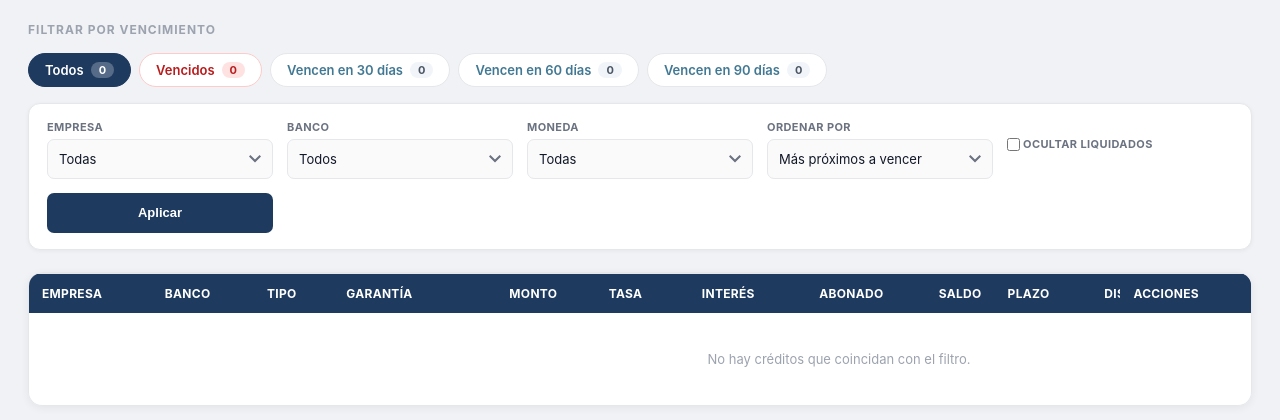
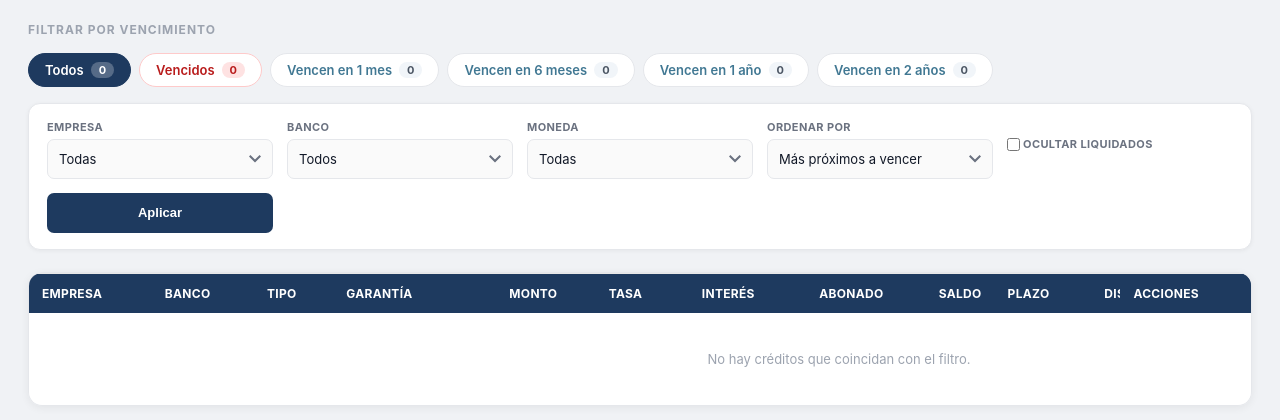
Before and after one commit to KevinLaga/lacima, a Django app: page /creditos/ in a window 1280 px wide. Shown: the part 126-546 px from the top of the page. Run offline with Django 5.2, Linux system fonts and the light colour scheme; the visitor is signed in with stand-in values (Sample User, id 1); data that the repository does not hold is empty.

Commit message:
Credito cambios part 3

```diff
--- a/creditos/forms.py
+++ b/creditos/forms.py
@@ -17,7 +17,7 @@ class CreditoForm(forms.ModelForm):
             "fecha_contratacion": forms.DateInput(attrs={"type": "date"}),
             "fecha_disposicion": forms.DateInput(attrs={"type": "date"}),
             "fecha_vencimiento": forms.DateInput(attrs={"type": "date"}),
-            "tasa":        forms.NumberInput(attrs={"step": "0.001", "placeholder": "Ej: 12.500"}),
+            "tasa":        forms.NumberInput(attrs={"step": "any", "placeholder": "Ej: 4.123456789012"}),
             "monto":       forms.NumberInput(attrs={"step": "0.01",  "placeholder": "Ej: 1500000.00"}),
             "plazo_meses": forms.NumberInput(attrs={"placeholder": "Ej: 12"}),
             "cantidad_pagos": forms.NumberInput(attrs={"placeholder": "Ej: 6", "min": "1"}),
--- a/creditos/models.py
+++ b/creditos/models.py
@@ -37,12 +37,14 @@ FRECUENCIA_CHOICES = [
     ("MENSUAL",    "Mensual"),
     ("BIMESTRAL",  "Cada 2 meses"),
     ("TRIMESTRAL", "Cada 3 meses"),
+    ("CADA5",      "Cada 5 meses"),
     ("SEMESTRAL",  "Cada 6 meses"),
     ("ANUAL",      "Anual"),
 ]
 
 FRECUENCIA_MESES = {
-    "MENSUAL": 1, "BIMESTRAL": 2, "TRIMESTRAL": 3, "SEMESTRAL": 6, "ANUAL": 12,
+    "MENSUAL": 1, "BIMESTRAL": 2, "TRIMESTRAL": 3,
+    "CADA5": 5, "SEMESTRAL": 6, "ANUAL": 12,
 }
 
 MESES_ES = ["ene", "feb", "mar", "abr", "may", "jun",
@@ -118,7 +120,9 @@ class Credito(models.Model):
     )
 
     moneda = models.CharField("Moneda", max_length=3, choices=MONEDA_CHOICES, default="MXN")
-    tasa   = models.DecimalField("Tasa (%)", max_digits=6, decimal_places=3,
+    # 15 dígitos en total: hasta 3 enteros y 12 decimales, para tasas con
+    # muchos decimales (ej. 4.123456789012).
+    tasa   = models.DecimalField("Tasa (%)", max_digits=15, decimal_places=12,
                                  null=True, blank=True)
 
     plazo_meses = models.PositiveIntegerField(
@@ -176,6 +180,19 @@ class Credito(models.Model):
     @property
     def monto_fmt(self):
         return f"{self.simbolo}{self.monto:,.2f}"
+
+    @property
+    def tasa_fmt(self):
+        """
+        Tasa sin ceros de relleno: 4.150000000000 -> '4.15', 10.000000000000 -> '10'.
+        Así se pueden guardar muchos decimales sin ensuciar la pantalla.
+        """
+        if self.tasa is None:
+            return "—"
+        s = format(self.tasa, "f")
+        if "." in s:
+            s = s.rstrip("0").rstrip(".")
+        return s or "0"
 
     @property
     def anio_vencimiento(self):
@@ -309,29 +326,69 @@ class Credito(models.Model):
         Calendario de pagos calculado a partir del monto, la cantidad de pagos y
         la frecuencia. El primer pago cae un periodo después de la disposición.
 
+        Si se abona de más, lo pagado en exceso se descuenta de los pagos que
+        faltan: el saldo pendiente se reparte entre las fechas restantes, así que
+        las siguientes cuotas bajan. El pago cubierto muestra lo que realmente se
+        aplicó (su cuota más el excedente).
+
         Devuelve una lista de dicts:
-          num, fecha, monto, acumulado, pagado, anio, fecha_texto
-        Un pago se marca 'pagado' cuando los abonos acumulados alcanzan a
-        cubrirlo (los abonos se aplican en orden contra el calendario).
+          num, fecha, anio, fecha_texto, monto, monto_fmt, acumulado, pagado
         """
         if not self.tiene_plan or not self.fecha_disposicion:
             return []
 
-        paso = FRECUENCIA_MESES.get(self.frecuencia_pagos, 1)
-        n = int(self.cantidad_pagos)
-        cuota = self.monto_por_pago
+        paso    = FRECUENCIA_MESES.get(self.frecuencia_pagos, 1)
+        n       = int(self.cantidad_pagos)
+        monto   = Decimal(self.monto)
         abonado = self.total_abonado
+        centavo = Decimal("0.01")
+
+        # 1) ¿Cuántos pagos alcanzaron a cubrirse y cuánto sobró?
+        #    En cada vuelta la cuota se recalcula con el saldo vivo, de modo que
+        #    un abono grande reduce las cuotas siguientes.
+        restante   = monto
+        disponible = abonado
+        cubiertas  = []
+        while len(cubiertas) < n:
+            faltan = n - len(cubiertas)
+            cuota = (restante if faltan == 1
+                     else (restante / faltan).quantize(centavo, rounding=ROUND_HALF_UP))
+            if cuota > 0 and disponible >= cuota - Decimal("0.005"):
+                disponible -= cuota
+                restante   -= cuota
+                cubiertas.append(cuota)
+            else:
+                break
+        sobrante = disponible  # abonado de más, no alcanza para otro pago completo
+
+        # 2) El saldo se reparte entre los pagos que quedan
+        pendientes = n - len(cubiertas)
+        saldo = monto - abonado
+        if saldo < 0:
+            saldo = Decimal("0.00")
+        cuota_pendiente = (
+            (saldo / pendientes).quantize(centavo, rounding=ROUND_HALF_UP)
+            if pendientes > 0 else Decimal("0.00")
+        )
 
         filas = []
         acumulado = Decimal("0.00")
+        vistos_pendientes = 0
         for i in range(1, n + 1):
-            # El último pago absorbe el redondeo para que la suma dé el monto exacto
-            if i == n:
-                importe = Decimal(self.monto) - acumulado
+            if i <= len(cubiertas):
+                importe = cubiertas[i - 1]
+                # El último pago cubierto refleja también lo que se pagó de más
+                if i == len(cubiertas):
+                    importe += sobrante
+                pagado = True
             else:
-                importe = cuota
+                vistos_pendientes += 1
+                # El último pendiente absorbe el redondeo
+                importe = (saldo - cuota_pendiente * (pendientes - 1)
+                           if vistos_pendientes == pendientes else cuota_pendiente)
+                pagado = False
+
             acumulado += importe
-
             fecha = sumar_meses(self.fecha_disposicion, paso * i)
             filas.append({
                 "num": i,
@@ -341,9 +398,26 @@ class Credito(models.Model):
                 "monto": importe,
                 "monto_fmt": f"{self.simbolo}{importe:,.2f}",
                 "acumulado": acumulado,
-                "pagado": abonado >= acumulado - Decimal("0.005"),
+                "pagado": pagado,
             })
         return filas
+
+    @property
+    def cuota_actual(self) -> Decimal:
+        """Lo que toca pagar en la próxima exhibición (ya reajustada)."""
+        prox = self.proximo_pago
+        return prox["monto"] if prox else Decimal("0.00")
+
+    @property
+    def cuota_actual_fmt(self):
+        return f"{self.simbolo}{self.cuota_actual:,.2f}"
+
+    @property
+    def cuota_reajustada(self) -> bool:
+        """True si las cuotas pendientes ya no son las originales."""
+        if not self.tiene_plan or not self.pagos_pendientes():
+            return False
+        return abs(self.cuota_actual - self.monto_por_pago) > Decimal("0.005")
 
     def pagos_pendientes(self):
         """Sólo los pagos que todavía no quedan cubiertos por los abonos."""
--- a/creditos/templates/creditos/credito_list.html
+++ b/creditos/templates/creditos/credito_list.html
@@ -359,7 +359,7 @@
               {% else %}<span class="muted">—</span>{% endif %}
             </td>
             <td class="num">{{ c.monto_fmt }}</td>
-            <td class="num">{% if c.tasa is not None %}{{ c.tasa|floatformat:3 }}%{% else %}<span class="muted">—</span>{% endif %}</td>
+            <td class="num">{% if c.tasa is not None %}{{ c.tasa_fmt }}%{% else %}<span class="muted">—</span>{% endif %}</td>
             <td class="num">{% if c.tasa is not None %}{{ c.interes_fmt }}{% else %}<span class="muted">—</span>{% endif %}</td>
             <td class="num">
               {{ c.abonado_fmt }}
--- a/creditos/views.py
+++ b/creditos/views.py
@@ -1,5 +1,4 @@
 from collections import OrderedDict
-from datetime import timedelta
 from decimal import Decimal
 
 from django.contrib import messages
@@ -14,16 +13,18 @@ from django.views.decorators.http import require_http_methods
 from .forms import AbonoForm, CreditoForm, GarantiaForm
 from .models import (
     BANCO_CHOICES, EMPRESA_CHOICES, MONEDA_CHOICES, SIMBOLO_MONEDA,
-    TIPO_CREDITO_CHOICES, Abono, Credito, Garantia,
+    TIPO_CREDITO_CHOICES, Abono, Credito, Garantia, sumar_meses,
 )
 
-# Menú de proximidad a vencer. clave -> (etiqueta, días); None = sin tope.
+# Menú de proximidad a vencer. clave -> (etiqueta, meses); None = sin tope.
+# 'vencidos' es un caso aparte y no usa el número de meses.
 VENCE_FILTROS = OrderedDict([
-    ("todos",    ("Todos",            None)),
-    ("vencidos", ("Vencidos",         -1)),
-    ("30",       ("Vencen en 30 días", 30)),
-    ("60",       ("Vencen en 60 días", 60)),
-    ("90",       ("Vencen en 90 días", 90)),
+    ("todos",    ("Todos",             None)),
+    ("vencidos", ("Vencidos",          None)),
+    ("1m",       ("Vencen en 1 mes",   1)),
+    ("6m",       ("Vencen en 6 meses", 6)),
+    ("1a",       ("Vencen en 1 año",   12)),
+    ("2a",       ("Vencen en 2 años",  24)),
 ])
 
 ORDEN_OPCIONES = OrderedDict([
@@ -100,12 +101,12 @@ def _aplicar_filtros(request):
         qs = qs.filter(moneda=moneda)
 
     # Filtro por proximidad de vencimiento (a nivel de base de datos)
-    dias = VENCE_FILTROS[vence][1]
+    meses = VENCE_FILTROS[vence][1]
     if vence == "vencidos":
         qs = qs.filter(fecha_vencimiento__lt=hoy)
-    elif dias is not None:
+    elif meses is not None:
         qs = qs.filter(fecha_vencimiento__gte=hoy,
-                       fecha_vencimiento__lte=hoy + timedelta(days=dias))
+                       fecha_vencimiento__lte=sumar_meses(hoy, meses))
 
     creditos = list(qs)
 
@@ -135,16 +136,22 @@ def credito_list(request):
     hoy = timezone.localdate()
     creditos, filtros = _aplicar_filtros(request)
 
-    # Conteos para las pestañas del menú
+    # Conteos para las pestañas del menú (mismos cortes que el filtro)
     todos = list(Credito.objects.all())
     pendientes = [c for c in todos if not c.liquidado]
     conteos = {
         "todos":    len(todos),
-        "vencidos": sum(1 for c in pendientes if (c.dias_para_vencer or 0) < 0),
-        "30":       sum(1 for c in pendientes if 0 <= (c.dias_para_vencer or -1) <= 30),
-        "60":       sum(1 for c in pendientes if 0 <= (c.dias_para_vencer or -1) <= 60),
-        "90":       sum(1 for c in pendientes if 0 <= (c.dias_para_vencer or -1) <= 90),
+        "vencidos": sum(1 for c in pendientes
+                        if c.fecha_vencimiento and c.fecha_vencimiento < hoy),
     }
+    for clave, (_etiqueta, meses) in VENCE_FILTROS.items():
+        if meses is None:
+            continue
+        corte = sumar_meses(hoy, meses)
+        conteos[clave] = sum(
+            1 for c in pendientes
+            if c.fecha_vencimiento and hoy <= c.fecha_vencimiento <= corte
+        )
 
     # Querystring actual, para que el botón de Excel exporte lo mismo que se ve
     qs_actual = request.GET.urlencode()
@@ -334,7 +341,7 @@ def credito_export_xlsx(request):
                 cell.number_format = fmt_money
                 cell.alignment = right
             elif col == 7:
-                cell.number_format = '0.000'
+                cell.number_format = '0.############'   # hasta 12 decimales, sin ceros de relleno
                 cell.alignment = right
             elif col in (11, 12, 13, 16):
                 cell.alignment = center
@@ -434,8 +441,16 @@ def credito_plan_xlsx(request, pk):
             value=f"{titulo} · {credito.get_empresa_display()} · {credito.get_banco_display()}"
             ).font = Font(name="Calibri", size=16, bold=True, color="1E3A5F")
 
-    sub = (f"{credito.cantidad_pagos} pagos {credito.frecuencia_label.lower()} de "
-           f"{credito.monto_por_pago_fmt}  ·  Generado {timezone.localdate().strftime('%d/%m/%Y')}")
+    if credito.pagos_pendientes():
+        cuota_txt = f"de {credito.cuota_actual_fmt}"
+        if credito.cuota_reajustada:
+            cuota_txt += (f" (reajustado desde {credito.monto_por_pago_fmt} "
+                          f"por abonos de más)")
+    else:
+        cuota_txt = f"de {credito.monto_por_pago_fmt}"
+
+    sub = (f"{credito.cantidad_pagos} pagos {credito.frecuencia_label.lower()} {cuota_txt}"
+           f"  ·  Generado {timezone.localdate().strftime('%d/%m/%Y')}")
     ws.cell(row=2, column=1, value=sub).font = Font(name="Calibri", size=10,
                                                     italic=True, color="6D6D6D")
 
@@ -466,7 +481,7 @@ def credito_plan_xlsx(request, pk):
             c.number_format = fmt_money
             c.alignment = right
         elif etiqueta == "Tasa (%)":
-            c.number_format = '0.000'
+            c.number_format = '0.############'   # hasta 12 decimales, sin ceros de relleno
             c.alignment = right
         elif etiqueta.startswith("Fecha"):
             c.number_format = 'dd/mm/yyyy'
```
Also changed, not shown: creditos/templates/creditos/credito_detail.html (+16 -3 lines), creditos/migrations/0004_tasa_decimales_y_cada5.py (added).
